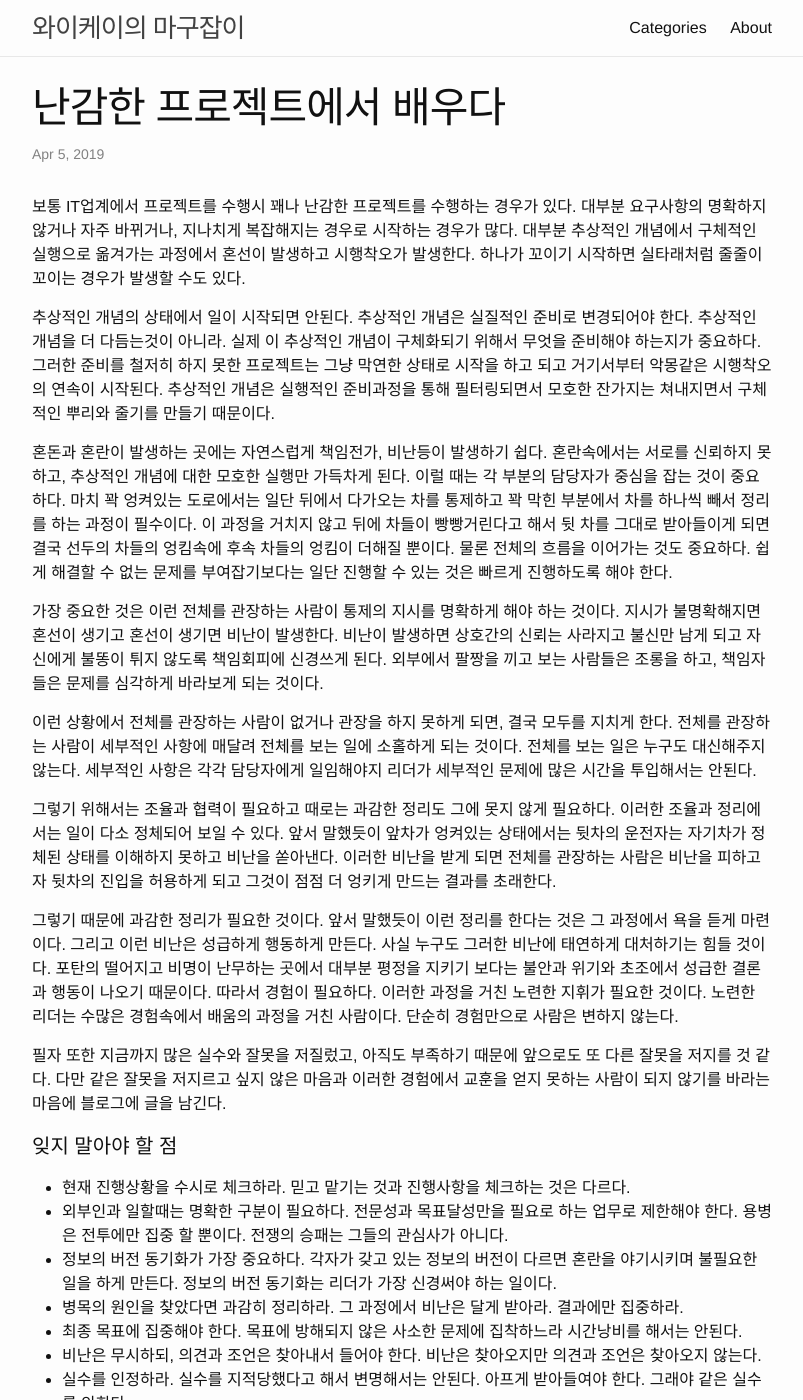
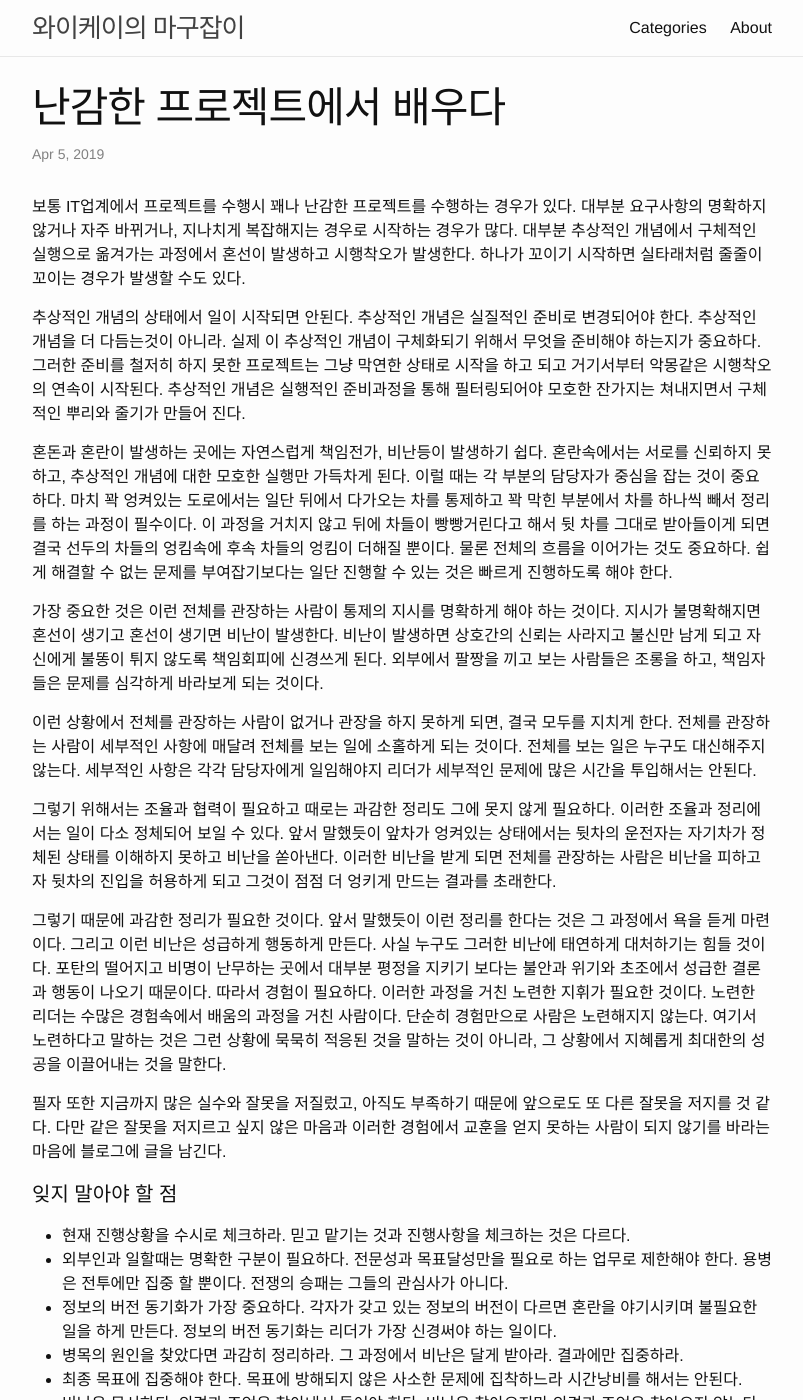
Before and after one commit to seco/yookeun.github.io, a Jekyll site: the page built from _posts/2019-04-05-think-project.md, in a window 1280 px wide and 1400 px high. Shown: the whole window, without its empty margins (238-1041 px from the left). Built offline with Jekyll 4.4.1, drawn with Linux system fonts in a browser that asks for light colours; comment, search, counter and statistics services are not loaded.

Commit message:
post 수정

```diff
--- a/_posts/2019-04-05-think-project.md
+++ b/_posts/2019-04-05-think-project.md
@@ -7,7 +7,7 @@ categories: think
 
 보통 IT업계에서 프로젝트를 수행시 꽤나 난감한 프로젝트를 수행하는 경우가 있다. 대부분 요구사항의 명확하지 않거나 자주 바뀌거나, 지나치게 복잡해지는 경우로 시작하는 경우가 많다. 대부분 추상적인 개념에서 구체적인 실행으로 옮겨가는 과정에서 혼선이 발생하고 시행착오가 발생한다. 하나가 꼬이기 시작하면 실타래처럼 줄줄이 꼬이는 경우가 발생할 수도 있다.
 
-추상적인 개념의 상태에서 일이 시작되면 안된다. 추상적인 개념은 실질적인 준비로 변경되어야 한다. 추상적인 개념을 더 다듬는것이 아니라. 실제 이 추상적인 개념이 구체화되기 위해서 무엇을 준비해야 하는지가 중요하다. 그러한 준비를 철저히 하지 못한 프로젝트는 그냥 막연한 상태로 시작을 하고 되고 거기서부터 악몽같은 시행착오의 연속이 시작된다. 추상적인 개념은 실행적인 준비과정을 통해 필터링되면서  모호한 잔가지는 쳐내지면서 구체적인 뿌리와 줄기를 만들기 때문이다.
+추상적인 개념의 상태에서 일이 시작되면 안된다. 추상적인 개념은 실질적인 준비로 변경되어야 한다. 추상적인 개념을 더 다듬는것이 아니라. 실제 이 추상적인 개념이 구체화되기 위해서 무엇을 준비해야 하는지가 중요하다. 그러한 준비를 철저히 하지 못한 프로젝트는 그냥 막연한 상태로 시작을 하고 되고 거기서부터 악몽같은 시행착오의 연속이 시작된다. 추상적인 개념은 실행적인 준비과정을 통해 필터링되어야 모호한 잔가지는 쳐내지면서 구체적인 뿌리와 줄기가 만들어 진다.
 
 혼돈과 혼란이 발생하는 곳에는 자연스럽게 책임전가, 비난등이 발생하기 쉽다. 혼란속에서는 서로를 신뢰하지 못하고, 추상적인 개념에 대한 모호한 실행만 가득차게 된다. 이럴 때는 각 부분의 담당자가 중심을 잡는 것이 중요하다. 마치 꽉 엉켜있는 도로에서는 일단 뒤에서 다가오는 차를 통제하고 꽉 막힌 부분에서 차를 하나씩 빼서 정리를 하는 과정이 필수이다. 이 과정을 거치지 않고 뒤에 차들이 빵빵거린다고 해서 뒷 차를 그대로 받아들이게 되면 결국 선두의 차들의 엉킴속에 후속 차들의 엉킴이 더해질 뿐이다. 물론 전체의 흐름을 이어가는 것도 중요하다. 쉽게 해결할 수 없는 문제를 부여잡기보다는 일단 진행할 수 있는 것은 빠르게 진행하도록 해야 한다.
 
@@ -17,7 +17,7 @@ categories: think
 
 그렇기 위해서는  조율과 협력이 필요하고 때로는 과감한 정리도 그에 못지 않게 필요하다. 이러한 조율과 정리에서는 일이 다소 정체되어 보일 수 있다. 앞서 말했듯이 앞차가 엉켜있는 상태에서는  뒷차의 운전자는 자기차가 정체된 상태를 이해하지 못하고 비난을 쏟아낸다. 이러한 비난을 받게 되면 전체를 관장하는 사람은 비난을 피하고자 뒷차의 진입을 허용하게 되고 그것이 점점 더 엉키게 만드는 결과를 초래한다.
 
-그렇기 때문에 과감한 정리가 필요한 것이다. 앞서 말했듯이 이런 정리를 한다는 것은 그 과정에서 욕을 듣게 마련이다. 그리고 이런 비난은 성급하게 행동하게 만든다. 사실  누구도 그러한 비난에 태연하게 대처하기는 힘들 것이다. 포탄의 떨어지고 비명이 난무하는 곳에서 대부분 평정을 지키기 보다는 불안과 위기와 초조에서 성급한 결론과 행동이 나오기 때문이다. 따라서 경험이 필요하다. 이러한 과정을 거친 노련한 지휘가 필요한 것이다. 노련한 리더는 수많은 경험속에서 배움의 과정을 거친 사람이다. 단순히 경험만으로 사람은 변하지 않는다.
+그렇기 때문에 과감한 정리가 필요한 것이다. 앞서 말했듯이 이런 정리를 한다는 것은 그 과정에서 욕을 듣게 마련이다. 그리고 이런 비난은 성급하게 행동하게 만든다. 사실  누구도 그러한 비난에 태연하게 대처하기는 힘들 것이다. 포탄의 떨어지고 비명이 난무하는 곳에서 대부분 평정을 지키기 보다는 불안과 위기와 초조에서 성급한 결론과 행동이 나오기 때문이다. 따라서 경험이 필요하다. 이러한 과정을 거친 노련한 지휘가 필요한 것이다. 노련한 리더는 수많은 경험속에서 배움의 과정을 거친 사람이다. 단순히 경험만으로 사람은 노련해지지 않는다. 여기서 노련하다고 말하는 것은 그런 상황에 묵묵히 적응된 것을 말하는 것이 아니라, 그 상황에서 지혜롭게 최대한의 성공을 이끌어내는 것을 말한다.
 
 필자 또한 지금까지 많은 실수와 잘못을 저질렀고, 아직도 부족하기 때문에 앞으로도 또 다른 잘못을 저지를 것 같다. 다만 같은 잘못을 저지르고 싶지 않은 마음과 이러한 경험에서 교훈을 얻지 못하는 사람이 되지 않기를 바라는 마음에 블로그에 글을 남긴다.
 
```
